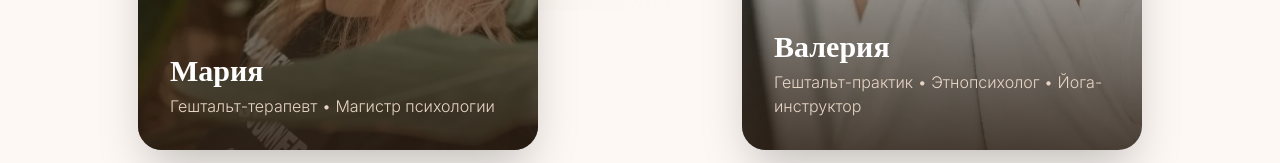
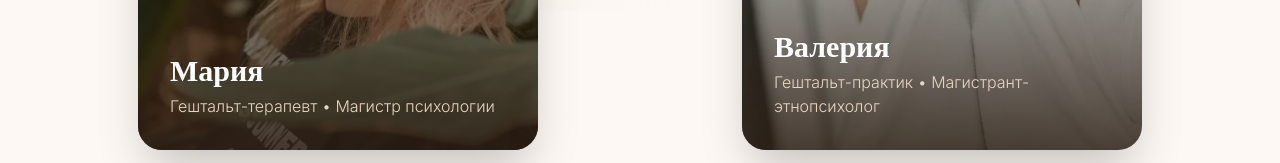
Before and after one commit to mvnikiforov/gestaltroom, a React (Vite) app: page / in a window 1280 px wide. Shown: the part 789-952 px from the top of the page. Built offline with nearby package versions, Linux system fonts and the light colour scheme.

Commit message:
Исправление текста на карточке Валерии -> Гештальт-практик, Магистрант-этнопсихолог

```diff
--- a/src/data/psychologists.ts
+++ b/src/data/psychologists.ts
@@ -65,7 +65,7 @@ export const psychologists: Psychologist[] = [
   {
     id: 'valeriya',
     name: 'Валерия',
-    subtitle: 'Гештальт-практик • Этнопсихолог • Йога-инструктор',
+    subtitle: 'Гештальт-практик • Магистрант-этнопсихолог',
     bio: [
       'Привет! Меня зовут Валерия, мне 38 лет.',
       'Я — мама, жена, магистрант-этнопсихолог (мультикультурное психологическое консультирование, МГППУ) и гештальт-практик (МИГИП). Также инструктор интегративной кундалини-йоги и тренер ДАО-практик.',
```
